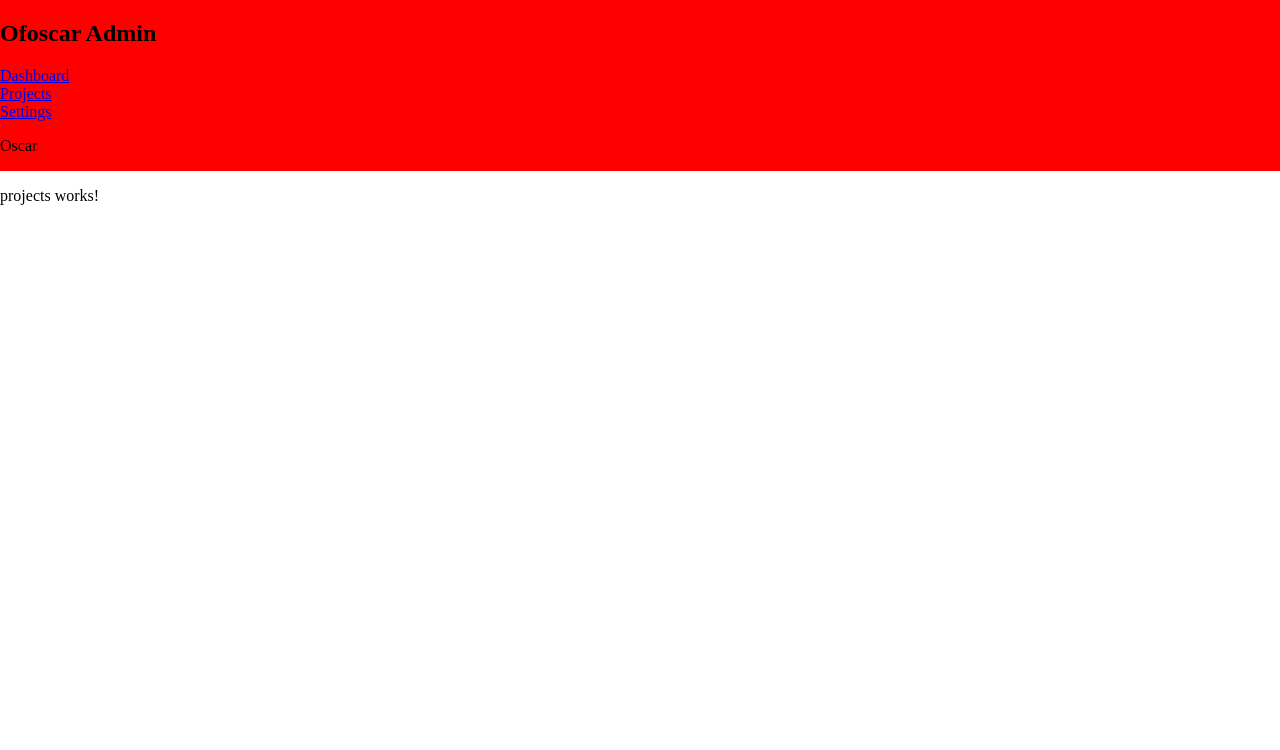
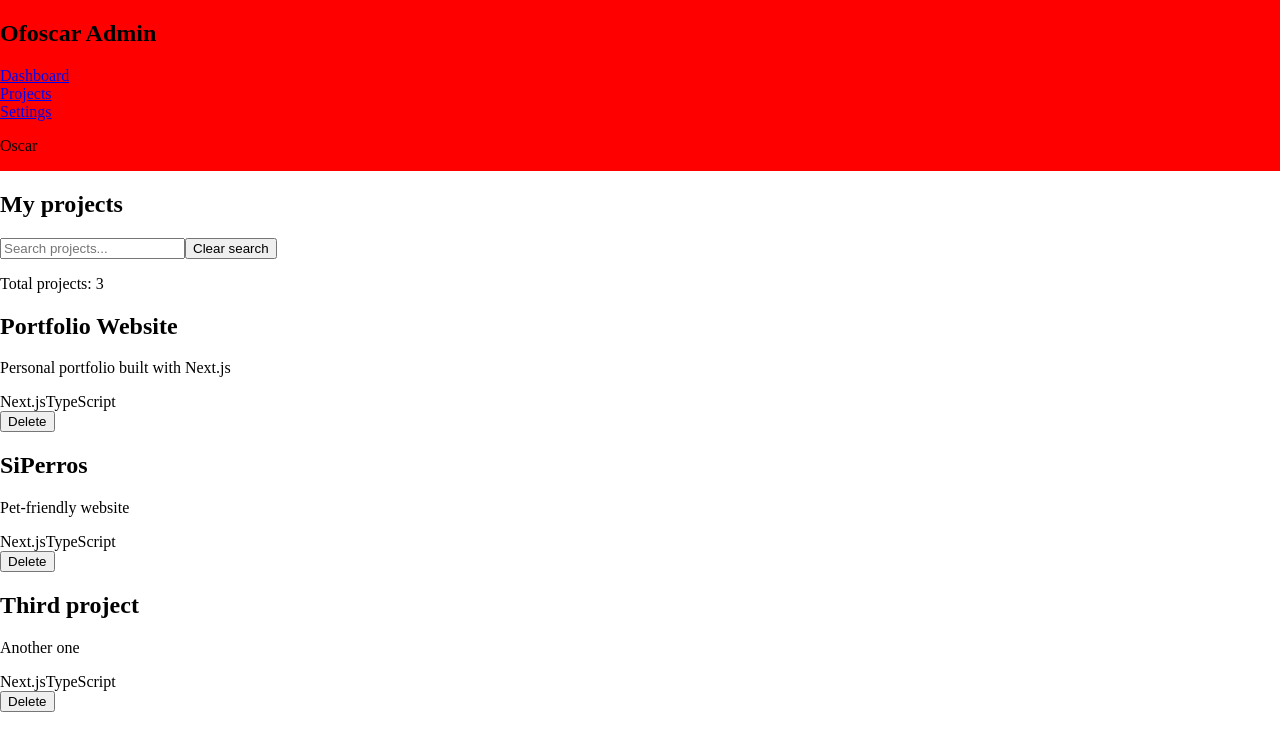
Before and after one commit to ofoscar/ofoscar-admin-portfolio, an Angular app: page /admin/projects in a window 1280 px wide. Shown: the top 750 px of the page. Built offline with nearby package versions, Linux system fonts and the light colour scheme.

Commit message:
feat: example project view

```diff
--- a/src/app/features/projects/project.model.ts
+++ b/src/app/features/projects/project.model.ts
@@ -10,8 +10,8 @@ export interface Project {
   title: string;
   hook: string;
   description: string;
-  github_url: string;
-  demo_url: string;
+  github_url: string | null;
+  demo_url: string | null;
   cover_image_url: string | null;
   published: boolean;
   tags: string[];
--- a/src/app/features/projects/projects.html
+++ b/src/app/features/projects/projects.html
@@ -1 +1,31 @@
-<p>projects works!</p>
+<section>
+  <h1>My projects</h1>
+  <div>
+    <input
+      type="text"
+      placeholder="Search projects..."
+      [value]="search()"
+      (input)="search.set($any($event.target).value)"
+    />
+    <button (click)="clearSearch()">Clear search</button>
+  </div>
+  @if (projects().length == 0) {
+    <p>You haven't created any projects yet.</p>
+  } @else {
+    <p>Total projects: {{ filteredProjects().length }}</p>
+  }
+
+  @for (project of filteredProjects(); track project.id) {
+    <article>
+      <h2>{{ project.title }}</h2>
+      <p>{{ project.description }}</p>
+
+      <div>
+        @for (tag of project.tags; track tag) {
+          <span>{{ tag }}</span>
+        }
+      </div>
+      <button (click)="deleteProject(project.id)">Delete</button>
+    </article>
+  }
+</section>
--- a/src/app/features/projects/projects.ts
+++ b/src/app/features/projects/projects.ts
@@ -1,4 +1,4 @@
-import { Component, signal } from '@angular/core';
+import { Component, computed, signal } from '@angular/core';
 import { Project } from './project.model';
 
 @Component({
@@ -24,5 +24,47 @@ export class Projects {
       highlights: ['Next.js', 'TypeScript'],
       images: null,
     },
+    {
+      id: 2,
+      title: 'SiPerros',
+      hook: 'Portfolio Website',
+      description: 'Pet-friendly website',
+      github_url: 'https://github.com/ofoscar',
+      demo_url: 'https://ofoscar.com',
+      cover_image_url: null,
+      published: true,
+      tags: ['Next.js', 'TypeScript'],
+      highlights: ['Next.js', 'TypeScript'],
+      images: null,
+    },
+    {
+      id: 3,
+      title: 'Third project',
+      hook: 'Portfolio Website',
+      description: 'Another one',
+      github_url: 'https://github.com/ofoscar',
+      demo_url: 'https://ofoscar.com',
+      cover_image_url: null,
+      published: true,
+      tags: ['Next.js', 'TypeScript'],
+      highlights: ['Next.js', 'TypeScript'],
+      images: null,
+    },
   ]);
+
+  filteredProjects = computed(() =>
+    this.projects().filter(
+      (project) =>
+        project.title.toLowerCase().includes(this.search().toLowerCase()) ||
+        project.description.toLowerCase().includes(this.search().toLowerCase()),
+    ),
+  );
+
+  deleteProject(id: number) {
+    this.projects.update((projects) => projects.filter((project) => project.id !== id));
+  }
+
+  clearSearch() {
+    this.search.set('');
+  }
 }
```
Also changed, not shown: src/app/core/services/projects.ts (added, +8 -0 lines), 1 other file (tests, documents, lock files or other folders).
